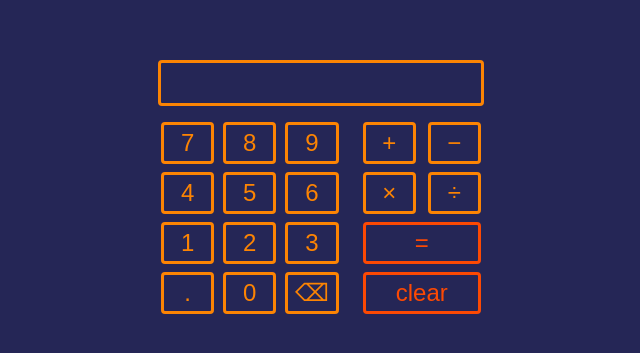
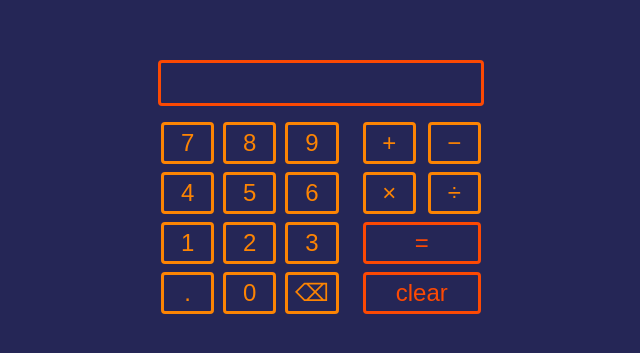
Before and after one commit to Gesine93/calculator, a plain HTML site: page index.html in a window 1280 px wide. Shown: the part 213-566 px from the top of the page, without its empty margins (319-959 px from the left). Drawn offline with Linux system fonts and the light colour scheme.

Commit message:
changed style of display

```diff
--- a/styles.css
+++ b/styles.css
@@ -24,7 +24,7 @@ body {
 #result {
     width: 20rem;
     height: 2.5rem;
-    border: 3px solid var(--colorTwo);
+    border: 3px solid var(--colorFour);
     border-radius: 0.25rem;
     font-size: 1.5rem;
     color: var(--colorTwo);
```
